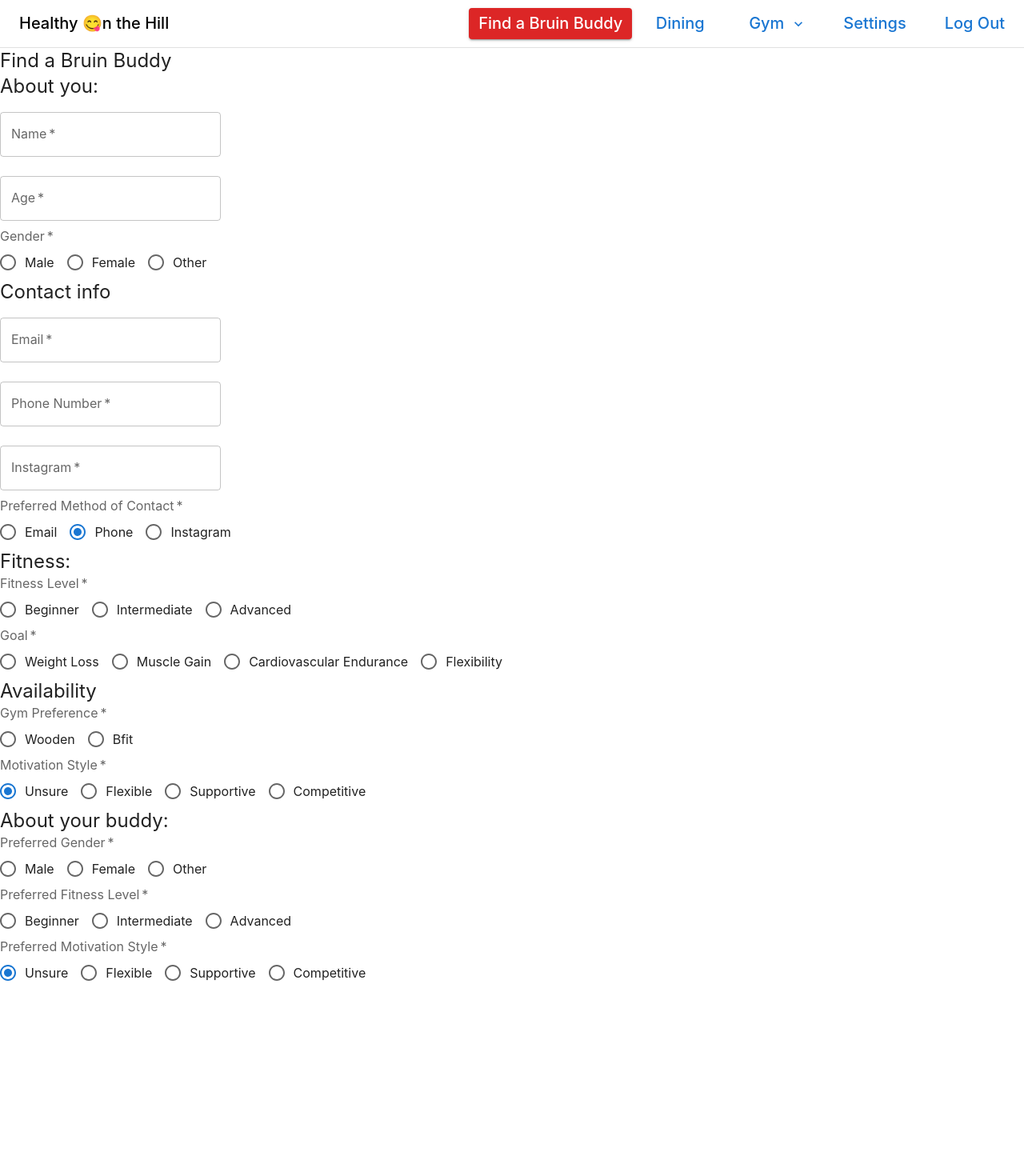
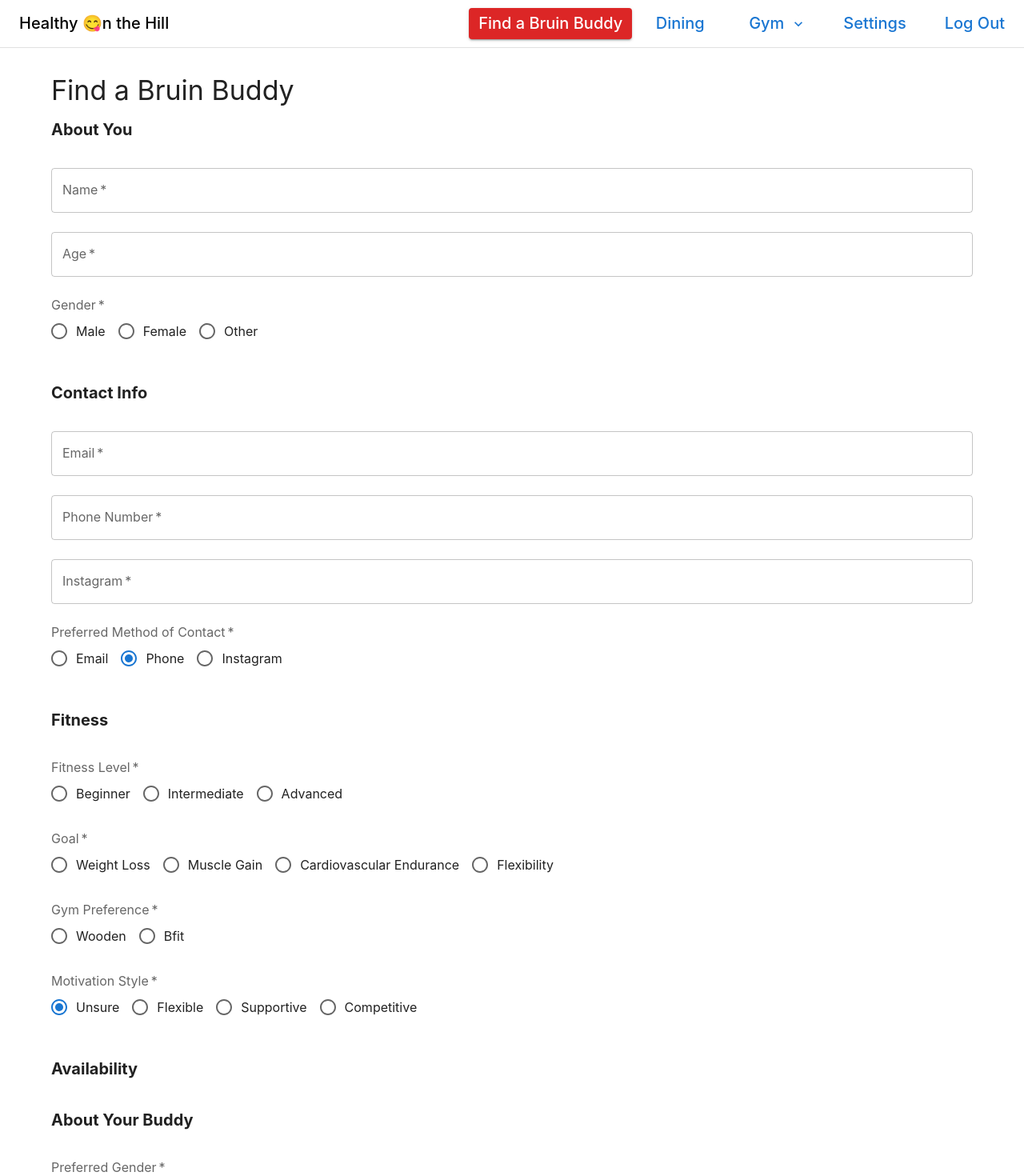
Before and after one commit to sveld03/cs35l_project, a React (Create React App) app in the folder healthyonthehill/: page /buddy in a window 1280 px wide. Shown: the top 1470 px of the page at 80% size. Before the commit the page ends 1245 px from the top, so only its background shows below. Built offline with nearby package versions, Linux system fonts and the light colour scheme.

Commit message:
improved ui on bruin buddy form

```diff
--- a/healthyonthehill/src/pages/BruinBuddy.js
+++ b/healthyonthehill/src/pages/BruinBuddy.js
@@ -1,86 +1,62 @@
 import React from 'react';
 import Typography from '@mui/material/Typography';
 import Box from '@mui/material/Box';
-import NavBar from '../components/NavBar'
+import NavBar from '../components/NavBar';
 import TextField from '@mui/material/TextField';
 import Radio from '@mui/material/Radio';
 import RadioGroup from '@mui/material/RadioGroup';
 import FormControlLabel from '@mui/material/FormControlLabel';
 import FormControl from '@mui/material/FormControl';
 import FormLabel from '@mui/material/FormLabel';
+import Container from '@mui/material/Container';
+import Button from '@mui/material/Button';
 
+const Section = ({ title, children }) => (
+    <Box sx={{ mb: 4 }}>
+        <Typography variant="h6" sx={{ fontWeight: 'bold', mb: 2 }}>
+            {title}
+        </Typography>
+        {children}
+    </Box>
+);
 
-
-
-const BruinBuddy = () => {
-
-    return (
-        <Box>
-            <NavBar />
-            <Typography variant="h5" gutterBottom>
-                <Box>
-                    Find a Bruin Buddy
-                </Box>
-                About you:
-                <Box>
-                    <TextField id="margin-normal" margin="normal" required label="Name" variant="outlined" />
-                </Box>
-                <Box>
-                    <TextField id="margin-normal" margin="normal" required label="Age" type="number" variant="outlined" />
-                </Box>
-                <Box>
-                    <FormControl>
-                        <FormLabel id="demo-row-radio-buttons-group-label" required>Gender</FormLabel>
-                        <RadioGroup
-                            row
-                            aria-labelledby="buttons-group-label"
-                            name="row-radio-buttons-group"
-                        >
+const UserInfo = () => (
+    <Section title="About You">
+        <TextField fullWidth margin="normal" required label="Name" variant="outlined" />
+        <TextField fullWidth margin="normal" required label="Age" type="number" variant="outlined" />
+        <FormControl margin="normal">
+            <FormLabel required>Gender</FormLabel>
+            <RadioGroup row name="gender">
                 <FormControlLabel value="Male" control={<Radio />} label="Male" />
                 <FormControlLabel value="Female" control={<Radio />} label="Female" />
                 <FormControlLabel value="Other" control={<Radio />} label="Other" />
             </RadioGroup>
         </FormControl>
-                </Box>
+    </Section>
+);
 
-
-
-                Contact info
-                <Box>
-                    <TextField id="margin-normal" margin="normal" required label="Email" variant="outlined" />
-                </Box>
-
-                <Box>
-                    <TextField id="margin-normal" margin="normal" required label="Phone Number" variant="outlined" />
-                </Box>
-                <Box>
-                    <TextField id="margin-normal" margin="normal" required label="Instagram" variant="outlined" />
-                </Box>
-                <Box>
-                    <FormControl>
-                        <FormLabel id="demo-row-radio-buttons-group-label" required>Preferred Method of Contact</FormLabel>
-                        <RadioGroup
-                            row
-                            aria-labelledby="buttons-group-label"
-                            name="row-radio-buttons-group"
-                            defaultValue="Phone"
-                        >
+const ContactInfo = () => (
+    <Section title="Contact Info">
+        <TextField fullWidth margin="normal" required label="Email" variant="outlined" />
+        <TextField fullWidth margin="normal" required label="Phone Number" variant="outlined" />
+        <TextField fullWidth margin="normal" required label="Instagram" variant="outlined" />
+        <FormControl margin="normal">
+            <FormLabel required>Preferred Method of Contact</FormLabel>
+            <RadioGroup row name="contactMethod" defaultValue="Phone">
                 <FormControlLabel value="Email" control={<Radio />} label="Email" />
                 <FormControlLabel value="Phone" control={<Radio />} label="Phone" />
                 <FormControlLabel value="Instagram" control={<Radio />} label="Instagram" />
-
             </RadioGroup>
         </FormControl>
-                </Box>
-                Fitness:
+    </Section>
+);
+
+const FitnessInfo = () => (
+    <Section title="Fitness">
         <Box>
-                    <FormControl>
-                        <FormLabel id="demo-row-radio-buttons-group-label" required>Fitness Level</FormLabel>
-                        <RadioGroup
-                            row
-                            aria-labelledby="buttons-group-label"
-                            name="row-radio-buttons-group"
-                        >
+            <FormControl margin="normal">
+                <FormLabel required>Fitness Level</FormLabel>
+                <RadioGroup row name="fitnessLevel">
                     <FormControlLabel value="Beginner" control={<Radio />} label="Beginner" />
                     <FormControlLabel value="Intermediate" control={<Radio />} label="Intermediate" />
                     <FormControlLabel value="Advanced" control={<Radio />} label="Advanced" />
@@ -88,45 +64,29 @@ const BruinBuddy = () => {
             </FormControl>
         </Box>
         <Box>
-                    <FormControl>
-                        <FormLabel id="demo-row-radio-buttons-group-label" required>Goal</FormLabel>
-                        <RadioGroup
-                            row
-                            aria-labelledby="buttons-group-label"
-                            name="row-radio-buttons-group"
-                        >
+            <FormControl margin="normal">
+                <FormLabel required>Goal</FormLabel>
+                <RadioGroup row name="fitnessGoal">
                     <FormControlLabel value="Weight Loss" control={<Radio />} label="Weight Loss" />
                     <FormControlLabel value="Muscle Gain" control={<Radio />} label="Muscle Gain" />
-                            <FormControlLabel value="Cardiovascular Endurance" control={<Radio />} label="Cardiovascular Endurance" />
+                    <FormControlLabel value="Endurance" control={<Radio />} label="Cardiovascular Endurance" />
                     <FormControlLabel value="Flexibility" control={<Radio />} label="Flexibility" />
                 </RadioGroup>
             </FormControl>
         </Box>
-                Availability
-
         <Box>
-                    <FormControl>
-                        <FormLabel id="demo-row-radio-buttons-group-label" required>Gym Preference</FormLabel>
-                        <RadioGroup
-                            row
-                            aria-labelledby="buttons-group-label"
-                            name="row-radio-buttons-group"
-                        >
+            <FormControl margin="normal">
+                <FormLabel required>Gym Preference</FormLabel>
+                <RadioGroup row name="gymPreference">
                     <FormControlLabel value="Wooden" control={<Radio />} label="Wooden" />
                     <FormControlLabel value="Bfit" control={<Radio />} label="Bfit" />
-
                 </RadioGroup>
             </FormControl>
         </Box>
         <Box>
-                    <FormControl>
-                        <FormLabel id="demo-row-radio-buttons-group-label" required>Motivation Style</FormLabel>
-                        <RadioGroup
-                            row
-                            aria-labelledby="buttons-group-label"
-                            name="row-radio-buttons-group"
-                            defaultValue="Unsure"
-                        >
+            <FormControl margin="normal">
+                <FormLabel required>Motivation Style</FormLabel>
+                <RadioGroup row name="motivationStyle" defaultValue="Unsure">
                     <FormControlLabel value="Unsure" control={<Radio />} label="Unsure" />
                     <FormControlLabel value="Flexible" control={<Radio />} label="Flexible" />
                     <FormControlLabel value="Supportive" control={<Radio />} label="Supportive" />
@@ -134,19 +94,21 @@ const BruinBuddy = () => {
                 </RadioGroup>
             </FormControl>
         </Box>
+    </Section>
+);
 
+const Availability = () => (
+    <Section title="Availability">
 
+    </Section>
+);
 
-                About your buddy:
-
+const BuddyPreferences = () => (
+    <Section title="About Your Buddy">
         <Box>
-                    <FormControl>
-                        <FormLabel id="demo-row-radio-buttons-group-label" required>Preferred Gender</FormLabel>
-                        <RadioGroup
-                            row
-                            aria-labelledby="buttons-group-label"
-                            name="row-radio-buttons-group"
-                        >
+            <FormControl margin="normal">
+                <FormLabel required>Preferred Gender</FormLabel>
+                <RadioGroup row name="buddyGender">
                     <FormControlLabel value="Male" control={<Radio />} label="Male" />
                     <FormControlLabel value="Female" control={<Radio />} label="Female" />
                     <FormControlLabel value="Other" control={<Radio />} label="Other" />
@@ -154,13 +116,9 @@ const BruinBuddy = () => {
             </FormControl>
         </Box>
         <Box>
-                    <FormControl>
-                        <FormLabel id="demo-row-radio-buttons-group-label" required>Preferred Fitness Level</FormLabel>
-                        <RadioGroup
-                            row
-                            aria-labelledby="buttons-group-label"
-                            name="row-radio-buttons-group"
-                        >
+            <FormControl margin="normal">
+                <FormLabel required>Preferred Fitness Level</FormLabel>
+                <RadioGroup row name="buddyFitnessLevel">
                     <FormControlLabel value="Beginner" control={<Radio />} label="Beginner" />
                     <FormControlLabel value="Intermediate" control={<Radio />} label="Intermediate" />
                     <FormControlLabel value="Advanced" control={<Radio />} label="Advanced" />
@@ -168,14 +126,9 @@ const BruinBuddy = () => {
             </FormControl>
         </Box>
         <Box>
-                    <FormControl>
-                        <FormLabel id="demo-row-radio-buttons-group-label" required>Preferred Motivation Style</FormLabel>
-                        <RadioGroup
-                            row
-                            aria-labelledby="buttons-group-label"
-                            name="row-radio-buttons-group"
-                            defaultValue="Unsure"
-                        >
+            <FormControl margin="normal">
+                <FormLabel required>Preferred Motivation Style</FormLabel>
+                <RadioGroup row name="buddyMotivationStyle" defaultValue="Unsure">
                     <FormControlLabel value="Unsure" control={<Radio />} label="Unsure" />
                     <FormControlLabel value="Flexible" control={<Radio />} label="Flexible" />
                     <FormControlLabel value="Supportive" control={<Radio />} label="Supportive" />
@@ -183,12 +136,37 @@ const BruinBuddy = () => {
                 </RadioGroup>
             </FormControl>
         </Box>
+    </Section>
+);
 
-
-            </Typography >
+const BruinBuddy = () => (
+    <Box>
+        <NavBar />
+        <Container sx={{ mt: 4, mb: 4 }}>
+            <Typography variant="h4" gutterBottom>
+                Find a Bruin Buddy
+            </Typography>
+            <UserInfo />
+            <ContactInfo />
+            <FitnessInfo />
+            <Availability />
+            <BuddyPreferences />
+            <Button
+                style={{
+                    textTransform: 'none',
+                    fontSize: '1.25rem',
+                    padding: '2px 12px',
+                    minWidth: '120px',
+                    backgroundColor: "#dc2626",
+                    marginLeft: 'auto'        // Adds space to push the rest to the left
+                }}
+                variant="contained"
+                href="/buddy"
+            >
+                Find a Bruin Buddy
+            </Button>
+        </Container>
     </Box>
-
 );
-};
 
 export default BruinBuddy;
```
Lines whose indentation alone changed are shown as unchanged.
